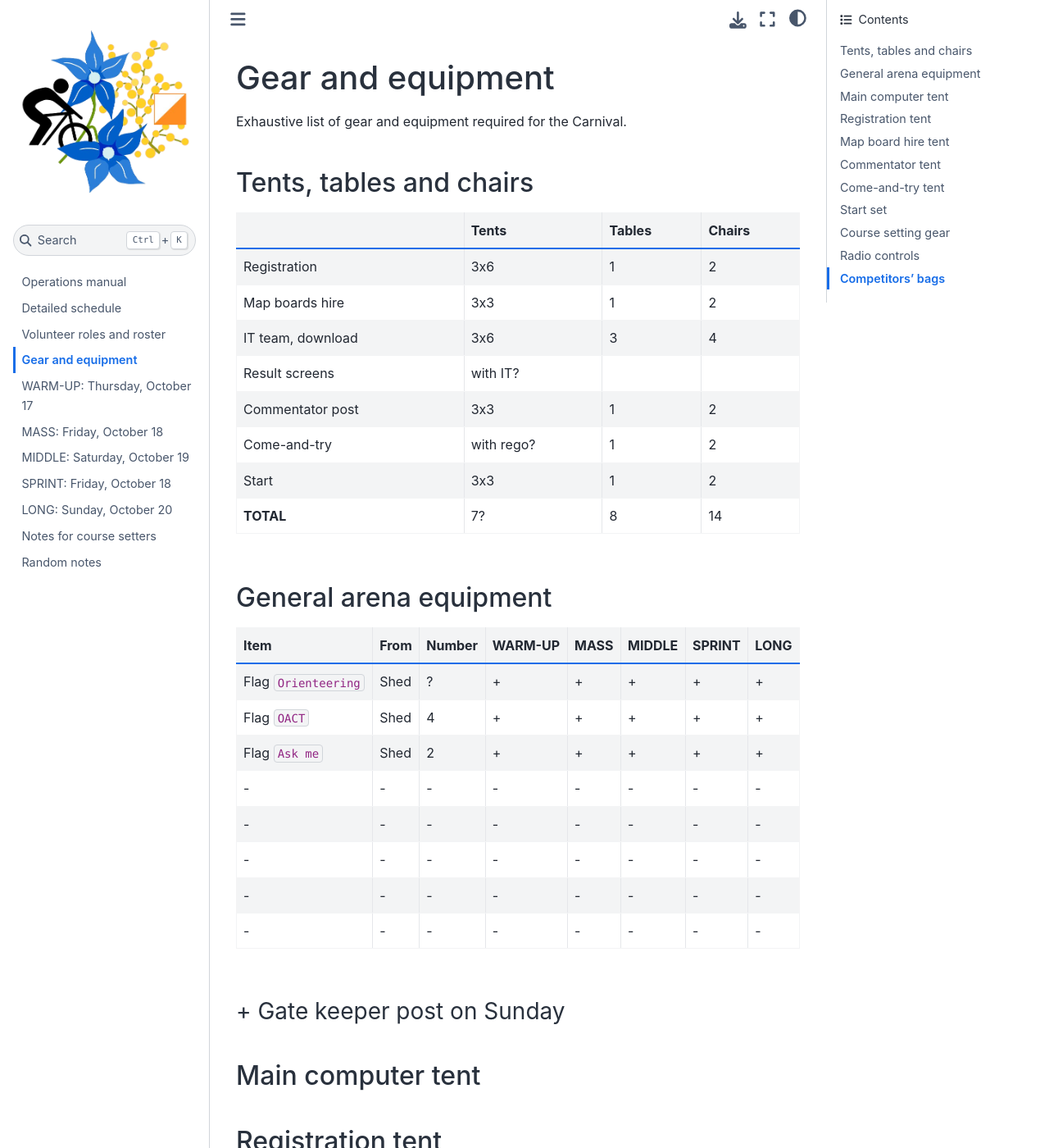
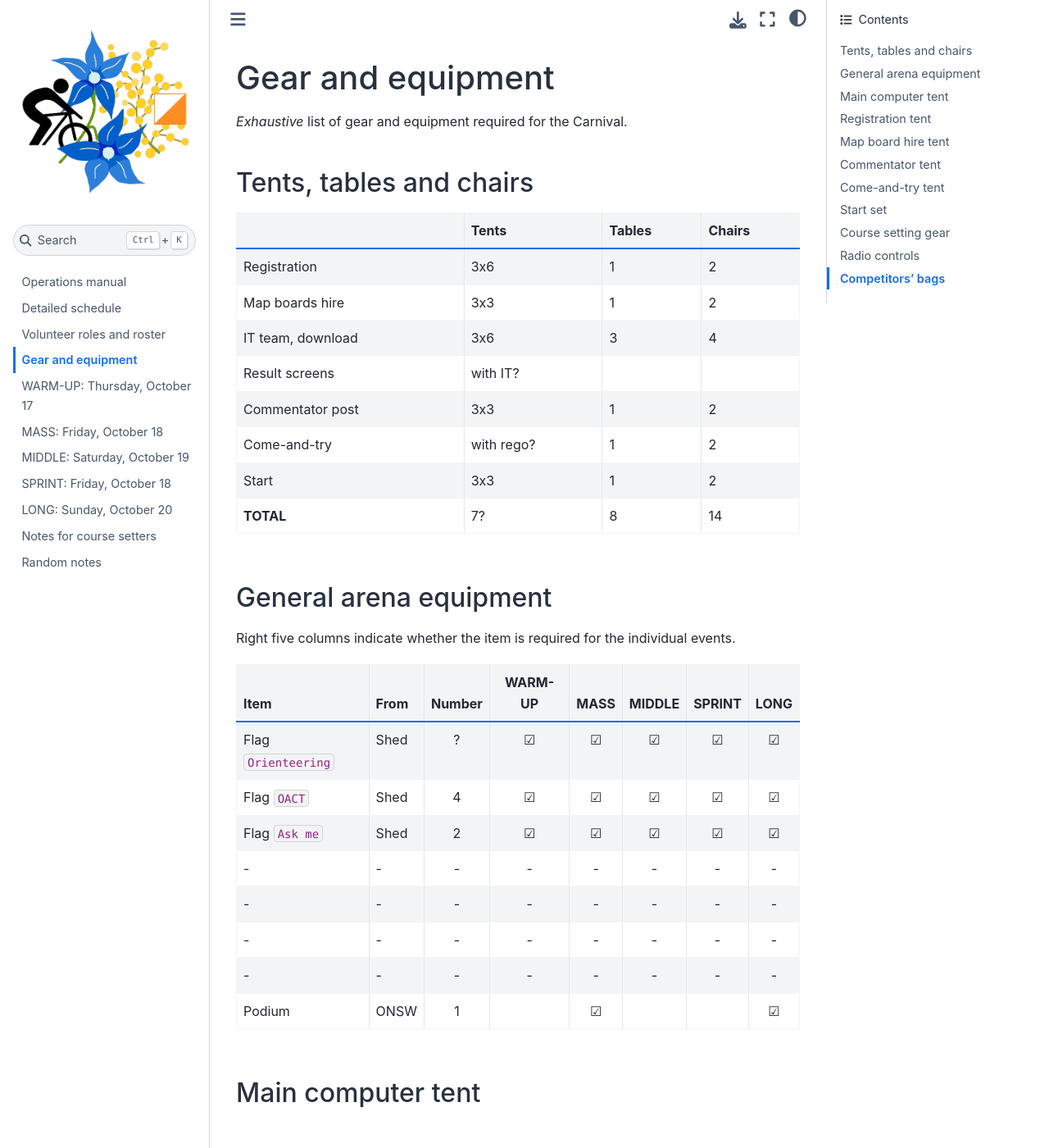
Before and after one commit to fediskhakov/mtbo2024champ, a Jupyter Book: the page built from equipment.md, in a window 1280 px wide and 1400 px high. Shown: the whole window at 82% size. Built offline with Jupyter Book 1.0.4 settings and Sphinx 7.4.7 and the Sphinx Book theme 1.1.4, drawn with Linux system fonts in a browser that asks for light colours.

Commit message:
Update of equipment, lots more work to be done

```diff
--- a/equipment.md
+++ b/equipment.md
@@ -1,6 +1,6 @@
 # Gear and equipment
 
-Exhaustive list of gear and equipment required for the Carnival.
+_Exhaustive_ list of gear and equipment required for the Carnival.
 
 ## Tents, tables and chairs
 
@@ -17,18 +17,19 @@ Exhaustive list of gear and equipment required for the Carnival.
 
 ## General arena equipment
 
+Right five columns indicate whether the item is required for the individual events.
+
 | Item | From | Number | WARM-UP | MASS | MIDDLE | SPRINT | LONG |
-|-|-|-|-|-|-|-|-|
-| Flag `Orienteering` | Shed | ? | + | + | + | + |+ |
-| Flag `OACT` | Shed | 4 | + | + | + | + | + |
-| Flag `Ask me` | Shed | 2 | + | + | + | + | + |
+|-|-|:-:|:-:|:-:|:-:|:-:|:-:|
+| Flag `Orienteering` | Shed | ? | ☑ | ☑ | ☑ | ☑ |☑ |
+| Flag `OACT` | Shed | 4 | ☑ | ☑ | ☑ | ☑ | ☑ |
+| Flag `Ask me` | Shed | 2 | ☑ | ☑ | ☑ | ☑ | ☑ |
 |-|-|-|-|-|-|-|-|
 |-|-|-|-|-|-|-|-|
 |-|-|-|-|-|-|-|-|
 |-|-|-|-|-|-|-|-|
-|-|-|-|-|-|-|-|-|
+| Podium | ONSW | 1 | | ☑ | | | ☑ |
 
-### + Gate keeper post on Sunday
 
 ## Main computer tent
 
```
Also changed, not shown: index.md (+1 -1 lines).
